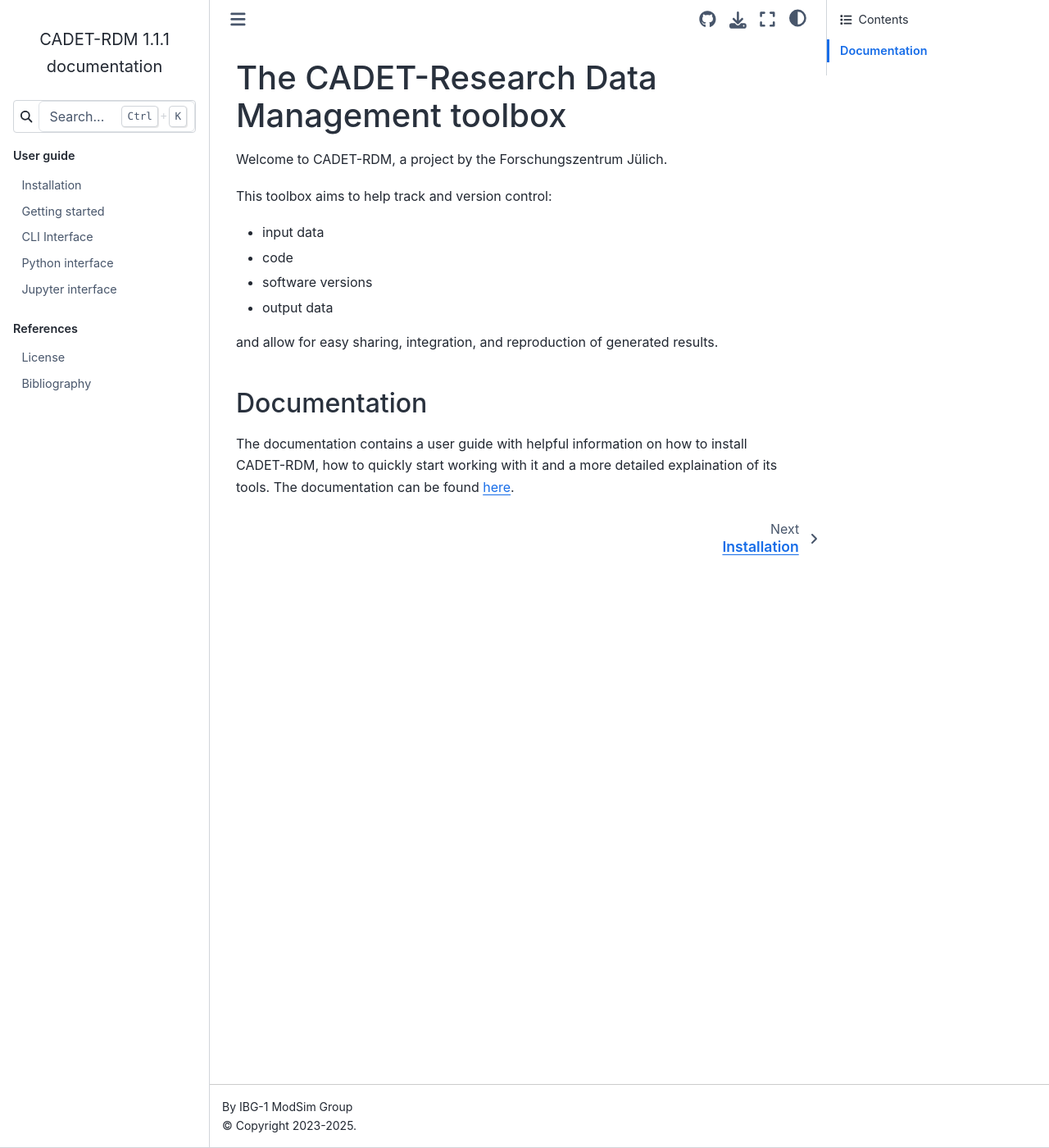
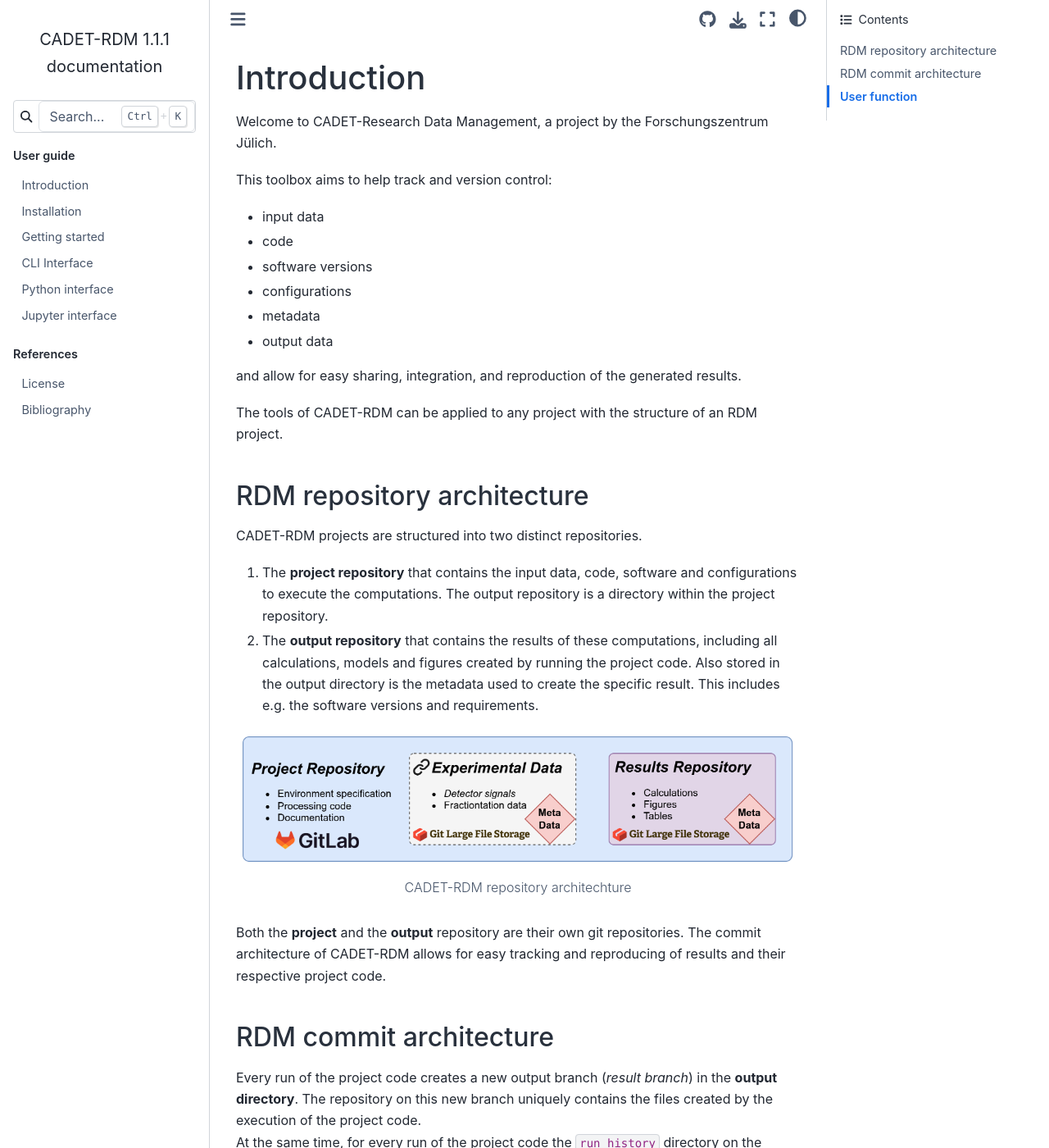
Before and after one commit to cadet/CADET-RDM, a Sphinx documentation site: the page built from docs/source/index.md, in a window 1280 px wide and 1400 px high. Shown: the whole window at 82% size. Built offline with Sphinx 7.4.7 and the Sphinx Book theme 1.1.4, drawn with Linux system fonts in a browser that asks for light colours; some of the changed text lies outside the part shown.

Commit message:
Docs: update introduction
Co-authored-by: Katharina Paul <katharina.paul2403@gmail.com>

````diff
--- a/docs/source/index.md
+++ b/docs/source/index.md
@@ -1,4 +1,4 @@
-```{include} ../../README.md
+```{include} ./user_guide/introduction.md
 ```
 
 ```{toctree}
@@ -6,6 +6,7 @@
 :caption: User guide
 :hidden:
 
+user_guide/introduction
 user_guide/installation
 user_guide/getting-started
 user_guide/CLI-interface
--- /dev/null
+++ b/docs/source/user_guide/introduction.md
@@ -0,0 +1,68 @@
+# Introduction
+
+Welcome to CADET-Research Data Management, a project by the Forschungszentrum Jülich.
+
+This toolbox aims to help track and version control:
+
+* input data
+
+* code
+
+* software versions
+
+* configurations
+
+* metadata
+
+* output data
+
+and allow for easy sharing, integration, and reproduction of the generated results.
+
+
+The tools of CADET-RDM can be applied to any project with the structure of an RDM project.
+
+
+## RDM repository architecture
+
+CADET-RDM projects are structured into two distinct repositories.
+
+1. The **project repository** that contains the input data, code, software and configurations to execute the computations. The output repository is a directory within the project repository.
+2. The **output repository** that contains the results of these computations, including all calculations, models and figures created by running the project code. Also stored in the output directory is the metadata used to create the specific result. This includes e.g. the software versions and requirements.
+
+:::{figure} /_static/figures/RDM_wide.png
+:width: 700
+:alt: RDM structure
+
+CADET-RDM repository architechture
+:::
+
+Both the **project** and the **output** repository are their own git repositories. The commit architecture of CADET-RDM allows for easy tracking and reproducing of results and their respective project code.
+
+## RDM commit architecture
+
+Every run of the project code creates a new output branch (*result branch*) in the **output directory**. The repository on this new branch uniquely contains the files created by the execution of the project code. <br> At the same time, for every run of the project code the `run_history` directory on the master branch of the output repository is updated. This directory is unique to the master branch and contains the metadata and software specifications for every branch in the output repository. This directory also links the results in the output branch to the corresponding commit in the project repository used to create them. For transparency and easy accessibility, the most important specifications for every result branch are also documented in the `log.tsv` on the master branch of the output repository.
+
+```{eval-rst}
+.. subfigure:: AB
+   :gap: 8px
+   :subcaptions: below
+
+   .. image:: /_static/figures/RDM-project-commits.png
+      :alt: Project Repository
+      :width: 300px
+
+   .. image:: /_static/figures/RDM-output-commits.png
+      :alt: Output Repository
+      :width: 420px
+
+   CADET-RDM commit architechture.
+```
+
+
+Because of this simultanious log of the metadata and the environment used to create a specific output, results can be reproduced easily.
+
+## User function
+
+The tools of CADET-RDM can be used through the command line interface (CLI), via context tracking in Python scripts or within [Jupyter Lab](https://jupyterlab.readthedocs.io/en/latest/).
+
+The following documentation contains an installation guide, a user guide to quickly start using CADET-RDM and more detailed descriptions on using the command line interface, python interface and jupyter interface.
````
Also changed, not shown: docs/source/_static/figures/RDM-output-commits.png (added), docs/source/_static/figures/RDM-project-commits.png (added), docs/source/_static/figures/RDM_wide.png (added).
